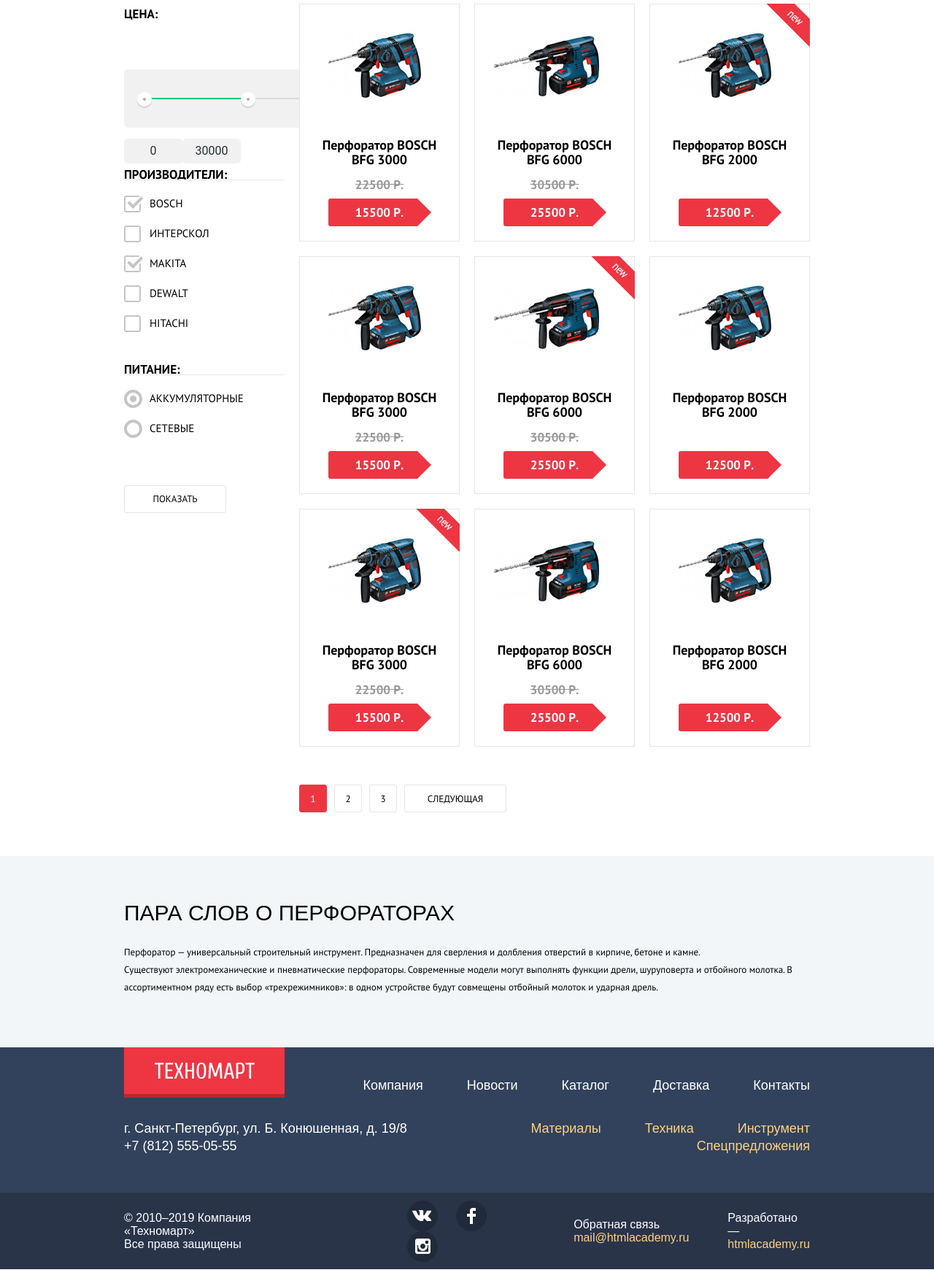
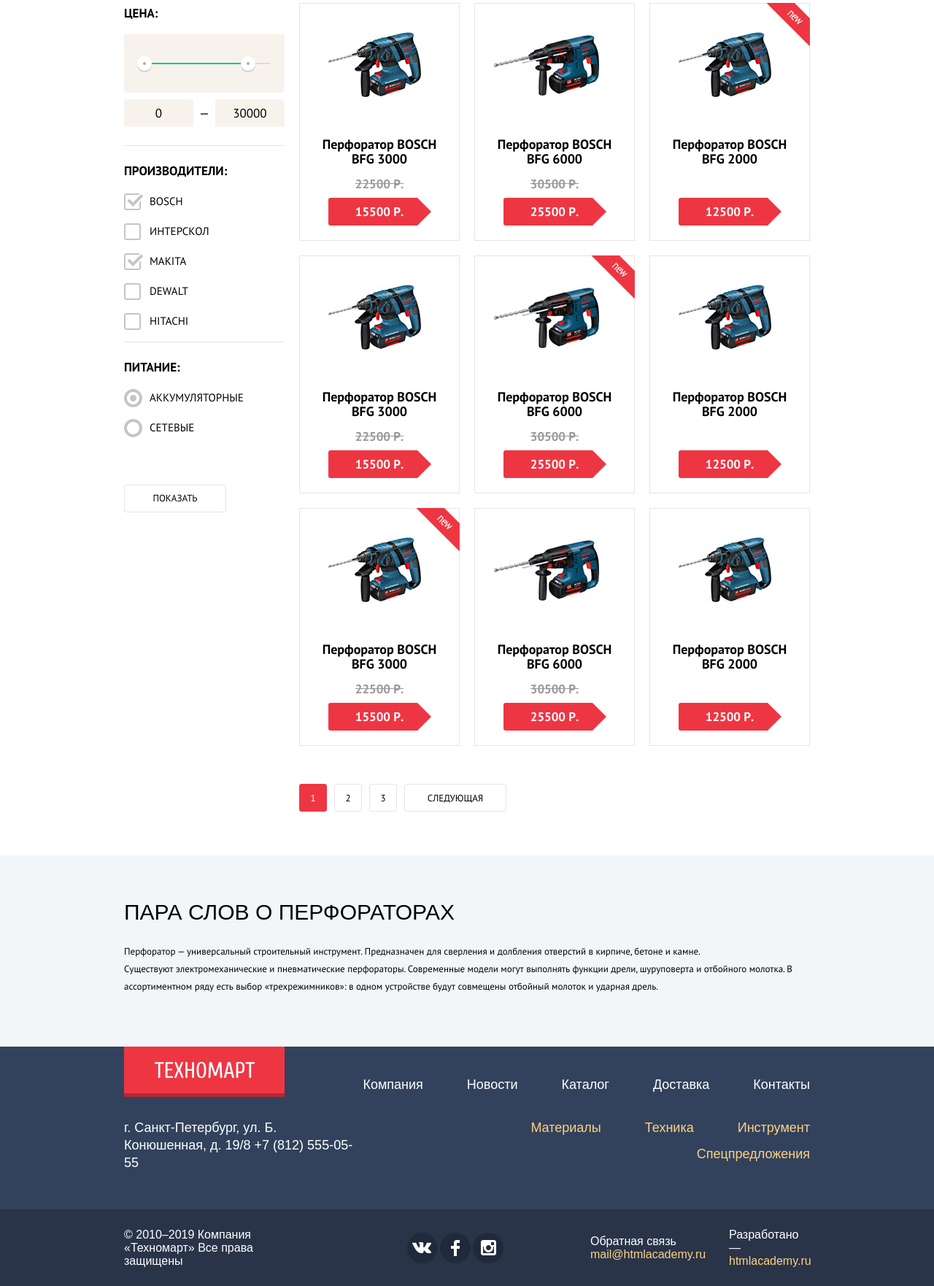
Before and after one commit to alexk08/984839-technomart-25, a plain HTML site: page catalog.html in a window 1280 px wide. Shown: the part 650-2412 px from the top of the page at 73% size. Before the commit the page ends 2389 px from the top, so only its background shows below. Drawn offline with Linux system fonts and the light colour scheme; a web font is replaced by a local one.

Commit message:
завершил верстку и стилизацию всех блоков

```diff
--- a/catalog.html
+++ b/catalog.html
@@ -4,16 +4,16 @@
     <meta charset="utf-8">
     <title>HTML Academy: Техномарт</title>
     <link href="https://fonts.googleapis.com/css?family=Cuprum:400,400i,700|PT+Sans:400,700&display=swap&subset=cyrillic" rel="stylesheet">
-    <link href="css/normalize.css" rel="stylesheet">
-    <link href="css/style.css" rel="stylesheet" type="text/css">
+    <link rel="stylesheet" href="css/normalize.css">
+    <link rel="stylesheet" href="css/style.css">
   </head>
   <body class="catalog-body">
-
     <header class="page-header">
       <div class="top-header">
         <div class="container">
           <a class="header-logo" href="index.html"><img src="img/logo-technomart.svg" width="108" height="18" alt="Логотип магазина «Техномарт»"></a>
           <form class="search-form" action="https://echo.htmlacademy.ru" method="get">
+            <label  for="search" class="visually-hidden">Поиск:</label>
             <input class="search-input" type="search" name="search" placeholder="Поиск:">
             <svg xmlns="http://www.w3.org/2000/svg" width="17" height="17" viewBox="0 0 17 17">
               <path fill="rgba(255, 255, 255, 0.3)" d="M17 15.586l-3.542-3.542A7.465 7.465 0 0 0 15 7.5 7.5 7.5 0 1 0 7.5 15c1.71 0 3.282-.579 4.544-1.542L15.586 17 17 15.586zM2 7.5C2 4.467 4.467 2 7.5 2 10.532 2 13 4.467 13 7.5c0 3.032-2.468 5.5-5.5 5.5A5.506 5.506 0 0 1 2 7.5z"/>
@@ -26,10 +26,9 @@
           </ul>
         </div>
       </div>
-
       <div class="container">
         <div class="middle-header">
-          <h1 class="header-title">Интернет-магазин<br>строительных материалов<br>и инструментов для ремонта</h1>
+          <h1 class="header-title">Интернет-магазин строительных материалов<br>и инструментов для ремонта</h1>
           <div class="header-contacts">
             <a class="header-phone" href="tel:+78125550555">+7 (812) 555-05-55</a>
             <p class="header-adress">г. Санкт-Петербург, ул. Б. Конюшенная, д. 19/8</p>
@@ -55,7 +54,6 @@
             </div>
           </div>
         </div>
-
         <nav class="navigation">
           <ul class="navigation-list">
             <li><a href="index.html">Главная</a></li>
@@ -69,9 +67,7 @@
         </nav>
       </div>
     </header>
-
     <main class="page-content">
-
       <div class="inner-container">
         <ul class="breadcrumbs">
           <li><a class="home-button" href="index.html"><span class="visually-hidden">Главная</span></a></li>
@@ -79,7 +75,6 @@
           <li><a href="#">Инструмент</a></li>
           <li><a class="current">Перфораторы</a></li>
         </ul>
-
         <h2 class="page-title">Перфораторы</h2>
         <div class="index-columns">
           <section class="filter">
@@ -165,7 +160,6 @@
                 </button>
               </div>
             </section>
-
             <section class="catalog">
               <h3 class="visually-hidden">Список перфораторов</h3>
               <ul class="catalog-list">
@@ -315,7 +309,6 @@
           </div>
         </div>
       </div>
-
       <article class="about-product">
         <div class="container">
           <h2 class="title">Пара слов о перфораторах</h2>
@@ -324,7 +317,6 @@
           </p>
         </div>
       </article>
-
       <section class="modal modal-in-basket">
         <h3 class="visually-hidden">Статус работы с товаром</h3>
         <p>Товар добавлен в корзину!</p>
@@ -335,9 +327,7 @@
         <button class="modal-close" type="button"><span class="visually-hidden">Закрыть</span></button>
       </section>
     </main>
-
     <footer class="page-footer catalog-footer">
-
       <div class="top-footer">
         <div class="container">
           <a class="footer-logo" href="index.html"><img src="img/logo-technomart.svg" width="137" height="22" alt="Логотип интернет-магазина «Техномарт»"></a>
@@ -345,17 +335,15 @@
               <li><a href="#">Компания</a></li>
               <li><a href="#">Новости</a></li>
               <li><a class="current">Каталог</a></li>
-              <!-- вот тут вопрос делать ли в этой навигации для ссылки класс current и убирать ли href у у ссылки, обозначая тем самым, что мы и так на странице каталога находимся -->
               <li><a href="#">Доставка</a></li>
               <li><a href="#">Контакты</a></li>
           </ul>
         </div>
       </div>
-
       <div class="middle-footer">
         <div class="container">
           <p class="footer-contacts">
-            г. Санкт-Петербург, ул. Б. Конюшенная, д. 19/8<br>
+            г. Санкт-Петербург, ул. Б. Конюшенная, д. 19/8
             +7 (812) 555-05-55
           </p>
           <ul class="products-navigation">
@@ -366,11 +354,10 @@
           </ul>
         </div>
       </div>
-
       <div class="bottom-footer">
         <div class="container">
           <p class="footer-copyright">
-            © 2010–2019 Компания «Техномарт»<br>
+            © 2010–2019 Компания «Техномарт»
             Все права защищены
           </p>
           <ul class="footer-social">
@@ -379,11 +366,11 @@
             <li><a class="social-button instagram" href="https://instagram.com"><span class="visually-hidden">Инстаграм</span></a></li>
           </ul>
           <p class="feedback">
-            <span>Обратная связь</span><br>
+            <span>Обратная связь</span>
             <a href="mailto:mail@htmlacademy.ru">mail@htmlacademy.ru</a>
           </p>
           <p class="developer">
-            <span>Разработано &#8212</span><br>
+            <span>Разработано &#8212</span>
             <a href="https://htmlacademy.ru/intensive/htmlcss" target="_blank">htmlacademy.ru</a>
           </p>
         </div>
--- a/css/style.css
+++ b/css/style.css
@@ -110,7 +110,7 @@
   left: 17px;
 }
 
-.search-input:hover + svg path {
+.search-form:hover path {
   fill: #ffffff;
 }
 
@@ -132,7 +132,7 @@
   color: #ee3643;
 
   margin-bottom: 5px;
-  padding: 9px 49px 9px 71px;
+  padding: 9px 0 9px 71px;
   border: 3px solid #ffffff;
   width: 270px;
 
@@ -316,24 +316,6 @@
 .user-logout:focus path {
   fill: #c5c5c5;
 }
-
-/*.user-logout svg:hover {
-  fill: #32425c;
-}*/
-
-/*.user-profile::after {
-  content: "";
-  width: 20px;
-  height: 17px;
-
-  background-image: url("../img/icon-logout.svg");
-  background-repeat: no-repeat;
-  background-position: 0 0;
-
-  position: absolute;
-  top: 14px;
-  right: 11px;
-}*/
 
 .user-menu .index-row {
   width: 300px;
@@ -474,10 +456,6 @@
   background-color: #ba2732;
 }
 
-/*.modal {
-  display: none;
-}*/
-
 .page-footer {
   font-size: 18px;
   line-height: 24px;
@@ -517,7 +495,6 @@
   text-decoration: none;
   color: rgba(255, 255, 255, 0.5);
 }
-
 
 .products-navigation a {
   color: #ffd180;
@@ -716,17 +693,17 @@
   position: relative;
 }
 
-.filter-fieldset::before {
+.filter-fieldset::after {
   content: "";
   background-color: #e5e5e5;
   position: absolute;
   left: 0;
-  top: -20px;
+  bottom: -1px;
   width: 220px;
   height: 1px;
 }
 
-.price.filter-fieldset::before {
+.supply.filter-fieldset::after {
   display: none;
 }
 
@@ -736,7 +713,7 @@
 }
 
 .filter legend {
-  margin-bottom: 12px;
+  margin-bottom: 14px;
 
   font-size: 17px;
   font-weight: 700;
@@ -978,15 +955,13 @@
   display: flex;
   flex-direction: column;
   align-items: center;
-
-  /*min-height: 320px;*/
 }
 
 .top-header {
   width: 100%;
   margin-bottom: 46px;
 
-  /*min-height: 42px;*/
+  height: 42px;
 }
 
 .container {
@@ -1102,6 +1077,7 @@
   margin-left: auto;
   margin-right: 71px;
   margin-top: 3px;
+  width: 197px;
 }
 
 .navigation {
@@ -1149,6 +1125,14 @@
   margin-bottom: 27px;
 }
 
+.company .narrow-paragraph {
+  width: 390px;
+}
+
+.contacts .narrow-paragraph {
+  width: 180px;
+}
+
 .company {
   max-width: 520px;
   min-height: 370px;
@@ -1166,7 +1150,6 @@
   flex-direction: column;
   justify-content: space-between;
 }
-
 
 .page-footer:not(.catalog-footer) {
   margin-top: 105px;
@@ -1215,6 +1198,7 @@
 .footer-contacts {
   margin: 0px;
   padding: 0px;
+  width: 323px;
   flex-shrink: 0;
 }
 
@@ -1237,7 +1221,7 @@
 }
 
 .bottom-footer .container {
-  min-height: 105px;
+  height: 105px;
 
   display: flex;
   align-items: center;
@@ -1253,6 +1237,7 @@
 
 .footer-copyright {
   margin-right: 161px;
+  width: 227px;
 }
 
 .footer-social {
@@ -1328,10 +1313,12 @@
 
 .feedback {
   margin-right: 53px;
+  width: 137px;
 }
 
 .developer {
   margin-right: auto;
+  width: 98px;
 }
 
 .catalog-body header{
@@ -1345,7 +1332,6 @@
   width: 358px;
 
   display: flex;
-  /*min-height: 17px;*/
 }
 
 .inner-container {
@@ -1393,7 +1379,6 @@
   width: 218px;
 
   border: 1px solid #e5e5e5;
-  /*box-shadow: inset 1px 1px 0 0 #e5e5e5;*/
 
   display: flex;
   flex-direction: column;
@@ -1427,7 +1412,6 @@
   top: -1px;
   left: 0;
 
-  /*box-sizing: border-box;*/
   width: 177px;
   height: 91px;
   padding: 44px 0;
@@ -1657,7 +1641,7 @@
 .modal-in-basket p {
   margin: 0;
   padding: 0;
-  padding: 19px 46px 19px 99px;
+  padding: 19px 0 19px 99px;
   margin-bottom: 85px;
 
   font-size: 30px;
@@ -2258,37 +2242,23 @@
 
 /*СТИЛИ ФИЛЬТРА ЦЕНЫ*/
 
-.price.filter-fieldset {
-  margin: 0;
-  padding: 0;
-
-  border: none;
-}
-
 .range-filter {
-  width: 260px;
-  margin-top: 49px;
-}
-
-.filter-item legend {
-  font-size: 18px;
-  line-height: 24px;
-  text-transform: uppercase;
-  font-weight: 700;
+  padding-bottom: 25px;
+  width: 220px;
 }
 
 .range-controls {
   position: relative;
 
   height: 41px;
-  margin-bottom: 15px;
+  margin-bottom: 9px;
   padding-top: 39px;
   padding-right: 20px;
   padding-left: 20px;
 
-  background-color: #f1f1f1;
-
-  border-radius: 5px;
+  background-color: #f7f3ec;
+
+  border-radius: 4px;
 }
 
 .range-controls .scale {
@@ -2298,7 +2268,7 @@
 }
 
 .range-controls .bar {
-  width: 70%;
+  width: 85%;
   height: 2px;
 
   background: #00ca74;
@@ -2306,7 +2276,7 @@
 
 .range-controls .toggle {
   position: absolute;
-  top: 31px;
+  top: 30px;
   left: 0;
 
   width: 4px;
@@ -2329,29 +2299,23 @@
 }
 
 .price-controls {
-  font-size: 0;
-}
-
-.price-controls label {
-  display: inline-block;
-  width: 50%;
-
-  font-size: 16px;
-  text-transform: uppercase;
+  display: flex;
+  justify-content: space-between;
+  align-items: center;
 }
 
 .price-controls input {
-  width: 60px;
-  padding: 8px 10px;
-
-  font-family: Roboto, Arial, sans-serif;
-  font-size: 16px;
+  box-sizing: border-box;
+  width: 95px;
+  padding: 10px;
+
+  font-size: 17px;
+  line-height: 18px;
   text-align: center;
-  color: #283136;
 
   border: none;
-  border-radius: 5px;
-  background: #f1f1f1;
+  border-radius: 3px;
+  background: #f7f3ec;
 }
 
 /*СТИЛИ СОРТИРОВКИ*/
@@ -2364,7 +2328,7 @@
   text-transform: uppercase;
 
   margin-bottom: 20px;
-  padding: 10px 17px 10px 19px;
+  padding: 10px 0 10px 19px;
   width: 700px;
   box-sizing: border-box;
 
@@ -2456,8 +2420,6 @@
 .current.arrow {
   cursor: auto;
 }
-
-
 
 /*СТИЛИ ПАГИНАТОРА*/
 
@@ -2541,9 +2503,6 @@
   padding: 0;
 }
 
-
-
-
-* {
+/** {
   outline: 0;
-}
+}*/
```
Also changed, not shown: index.html (+14 -30 lines).
